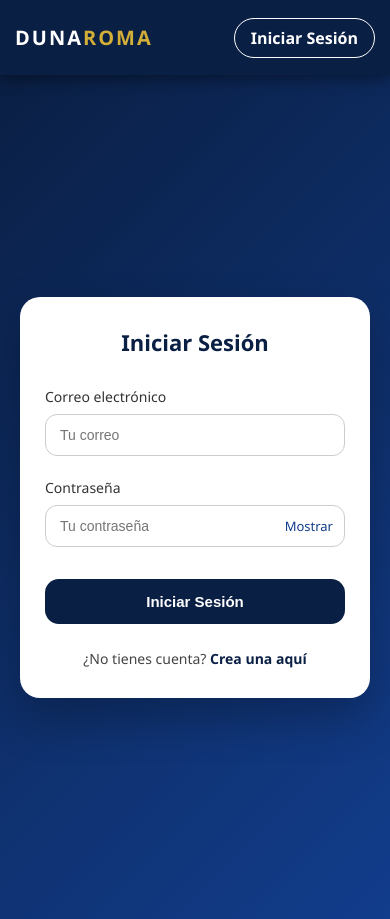
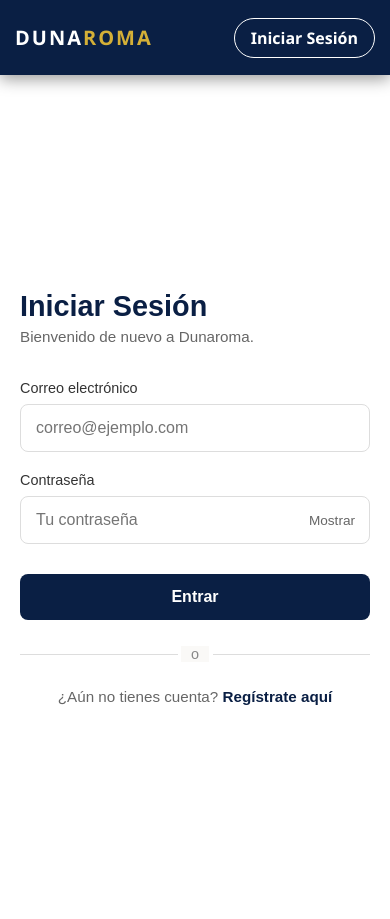
Before and after one commit to carlosmelendrez31/FRONT-END-DONARUMA, an Angular app: page / in a window 390 px wide. Built offline with nearby package versions, Linux system fonts and the light colour scheme.

Commit message:
Agregado diseño responsivo a inicio y modificacion de diseño

```diff
--- a/src/app/pages/Login/login/login.css
+++ b/src/app/pages/Login/login/login.css
@@ -1,142 +1,255 @@
-/* Fuente global */
-body {
+/* ========================================== */
+/* ESTRUCTURA DIVIDIDA (SPLIT SCREEN) */
+/* ========================================== */
+.login-wrapper {
+  display: flex;
+  min-height: 100vh;
   font-family: 'Poppins', sans-serif;
-  margin: 0;
+  background-color: #ffffff;
 }
 
-/* Fondo degradado azul elegante */
-.login-container {
+/* ========================================== */
+/* 🔥 NUEVO: LADO IZQUIERDO: CARRUSEL 🔥 */
+/* ========================================== */
+.login-image {
+  flex: 1;
+  position: relative;
+  display: none; /* Se oculta en celulares */
+  overflow: hidden;
+}
+
+@media (min-width: 768px) {
+  .login-image { display: block; }
+}
+
+/* Las imágenes de fondo que van rotando */
+.diapositiva-login {
+  position: absolute;
+  top: 0; left: 0; width: 100%; height: 100%;
+  background-position: center;
+  background-size: cover;
+  opacity: 0;
+  transition: opacity 1.5s ease-in-out; /* Esta es la suavidad del cambio */
+  z-index: 1;
+}
+
+.diapositiva-login.activa {
+  opacity: 1;
+  z-index: 2;
+}
+
+/* La capa oscura para que las letras se lean bien */
+.overlay {
+  position: absolute;
+  top: 0; left: 0; width: 100%; height: 100%;
+  background: rgba(10, 31, 68, 0.4);
+  color: white;
+  display: flex;
+  flex-direction: column;
+  justify-content: center;
+  align-items: center;
+  text-align: center;
+  z-index: 3; /* Va encima de las fotos */
+}
+
+.overlay h2 {
+  font-size: 3.5rem;
+  margin: 0;
+  letter-spacing: 4px;
+}
+
+.overlay span { color: #d4af37; }
+
+.overlay p {
+  font-size: 1.2rem;
+  margin-top: 10px;
+  font-weight: 300;
+}
+
+/* ========================================== */
+/* LADO DERECHO: FORMULARIO LIMPIO */
+/* ========================================== */
+.login-form-container {
+  flex: 1;
   display: flex;
   justify-content: center;
   align-items: center;
-  min-height: 100vh;
-  padding: 20px;
-  background: linear-gradient(135deg, #0A1F44, #123D8C);
+  padding: 40px 20px;
+  background-color: #faf9f7; /* Blanco muy sutil, tirando a crema */
 }
 
-/* Caja principal */
-.login-box {
-  background: white;
-  padding: 45px 40px;
-  border-radius: 20px;
-  box-shadow: 0 20px 45px rgba(0, 0, 0, 0.25);
+.form-box {
   width: 100%;
-  max-width: 400px;
-  text-align: center;
-  animation: fadeIn 0.6s ease-in-out;
+  max-width: 380px;
 }
 
-/* Título */
-.login-box h2 {
-  margin-bottom: 30px;
-  font-size: 26px;
+.title {
+  font-size: 2rem;
+  color: #0A1F44;
+  margin: 0 0 5px 0;
   font-weight: 600;
+}
+
+.subtitle {
+  color: #666;
+  font-size: 0.95rem;
+  margin-bottom: 35px;
+}
+
+.input-group { margin-bottom: 20px; }
+
+.input-group label {
+  display: block;
+  font-size: 0.9rem;
+  color: #333;
+  margin-bottom: 8px;
+  font-weight: 500;
+}
+
+.input-group input {
+  width: 100%;
+  padding: 14px 15px;
+  border: 1px solid #ddd;
+  border-radius: 8px;
+  font-size: 1rem;
+  box-sizing: border-box;
+  font-family: 'Poppins', sans-serif;
+  transition: all 0.3s;
+  background: white;
+}
+
+/* 🔥 TOQUE DORADO CUANDO HACES CLIC EN ESCRIBIR 🔥 */
+.input-group input:focus {
+  border-color: #d4af37;
+  box-shadow: 0 0 8px rgba(212, 175, 55, 0.2);
+  outline: none;
+}
+
+.input-group input.input-error {
+  border-color: #e74c3c;
+  background-color: #fdf5f5;
+}
+
+.password-wrapper { position: relative; }
+
+.show-password {
+  position: absolute;
+  right: 15px;
+  top: 50%;
+  transform: translateY(-50%);
+  background: none;
+  border: none;
+  font-size: 0.85rem;
+  color: #666;
+  cursor: pointer;
+  font-family: 'Poppins', sans-serif;
+  font-weight: 500;
+}
+
+.show-password:hover { color: #d4af37; } /* Brilla en dorado al pasar el mouse */
+
+/* ========================================== */
+/* BOTÓN PRINCIPAL */
+/* ========================================== */
+.btn-primary {
+  width: 100%;
+  padding: 14px;
+  background-color: #0A1F44;
+  color: white;
+  border: none;
+  border-radius: 8px;
+  font-size: 1rem;
+  font-weight: 600;
+  cursor: pointer;
+  transition: 0.3s;
+  font-family: 'Poppins', sans-serif;
+  margin-top: 10px;
+}
+
+/* 🔥 El botón se pone dorado con letras azules al pasar el mouse 🔥 */
+.btn-primary:hover:not([disabled]) {
+  background-color: #d4af37;
   color: #0A1F44;
 }
 
-/* Grupo de inputs */
-.input-group {
-  margin-bottom: 22px;
-  text-align: left;
+.btn-primary:disabled {
+  opacity: 0.7;
+  cursor: not-allowed;
 }
 
-.input-group label {
-  display: block;
-  font-size: 14px;
-  font-weight: 500;
-  margin-bottom: 8px;
-  color: #333;
-}
-
-/* Inputs */
-.input-group input {
-  width: 100%;
-  padding: 12px 14px;
-  border-radius: 12px;
-  border: 1px solid #ccc;
-  font-size: 14px;
-  transition: 0.3s ease;
-}
-
-/* Efecto focus */
-.input-group input:focus {
-  border-color: #123D8C;
-  box-shadow: 0 0 0 3px rgba(18, 61, 140, 0.2);
-  outline: none;
-}
-
-/* Wrapper contraseña */
-.password-wrapper {
+/* ========================================== */
+/* SEPARADOR Y LINKS */
+/* ========================================== */
+.divider {
+  text-align: center;
+  margin: 25px 0;
   position: relative;
 }
 
-.show-password {
+.divider::before, .divider::after {
+  content: "";
   position: absolute;
-  right: 12px;
   top: 50%;
-  transform: translateY(-50%);
-  font-size: 13px;
-  color: #123D8C;
-  cursor: pointer;
-  font-weight: 500;
+  width: 45%;
+  height: 1px;
+  background: #ddd;
+}
+.divider::before { left: 0; }
+.divider::after { right: 0; }
+
+.divider span {
+  color: #888;
+  font-size: 0.9rem;
+  background: #faf9f7;
+  padding: 0 10px;
 }
 
-/* Botón */
-.login-button {
-  width: 100%;
-  padding: 14px;
-  margin-top: 10px;
-  background: #0A1F44;
-  color: white;
-  border: none;
-  border-radius: 14px;
-  font-size: 15px;
-  font-weight: 600;
-  cursor: pointer;
-  transition: 0.3s ease;
-}
-
-.login-button:hover {
-  background: #123D8C;
-  transform: translateY(-2px);
-}
-
-/* Link registro */
-.signup-link {
-  margin-top: 25px;
-  font-size: 14px;
-  color: #444;
-}
+.signup-link { text-align: center; color: #666; font-size: 0.95rem; }
 
 .signup-link a {
   color: #0A1F44;
   font-weight: 600;
   text-decoration: none;
+  transition: 0.3s;
 }
 
-.signup-link a:hover {
-  text-decoration: underline;
+.signup-link a:hover { color: #d4af37; } /* Dorado al hover */
+
+/* ========================================== */
+/* TOASTS (ALERTAS) Y RESPONSIVO */
+/* ========================================== */
+.toast-container {
+  position: fixed;
+  top: 20px;
+  right: 20px;
+  z-index: 10000;
+  display: flex;
+  flex-direction: column;
+  gap: 10px;
 }
 
-/* Animación */
-@keyframes fadeIn {
-  from {
-    opacity: 0;
-    transform: translateY(25px);
-  }
-  to {
-    opacity: 1;
-    transform: translateY(0);
-  }
+.toast-mensaje {
+  color: white;
+  padding: 12px 20px;
+  border-radius: 6px;
+  font-size: 0.9rem;
+  box-shadow: 0 4px 12px rgba(0,0,0,0.15);
+  animation: slideIn 0.3s forwards;
 }
 
-/* Responsive */
-@media (max-width: 480px) {
-  .login-box {
-    padding: 30px 25px;
+.toast-mensaje.error { background: #e74c3c; }
+.toast-mensaje.exito { background: #2ecc71; }
+
+@keyframes slideIn {
+  from { transform: translateX(100%); opacity: 0; }
+  to { transform: translateX(0); opacity: 1; }
+}
+
+@media (max-width: 768px) {
+  .login-form-container {
+    background-color: #ffffff;
+    padding: 20px;
   }
-
-  .login-box h2 {
-    font-size: 22px;
-  }
+  .title { font-size: 1.8rem; }
+  .toast-container { top: 10px; left: 10px; right: 10px; }
 }
--- a/src/app/pages/Login/login/login.html
+++ b/src/app/pages/Login/login/login.html
@@ -1,16 +1,30 @@
-<!-- Fuente moderna -->
-<link href="https://fonts.googleapis.com/css2?family=Poppins:wght@300;400;600&display=swap" rel="stylesheet">
+<div class="login-wrapper">
 
-<section class="login-container">
-  <div class="login-box">
+  <div class="toast-container">
+    <div class="toast-mensaje error" *ngFor="let err of notificacionesError">⚠️ {{err}}</div>
+    <div class="toast-mensaje exito" *ngFor="let exito of notificacionesExito">✅ {{exito}}</div>
+  </div>
 
-    <h2>Iniciar Sesión</h2>
+  <div class="login-image">
+    <div class="diapositiva-login"
+         *ngFor="let img of imagenesCarrusel; let i = index"
+         [style.backgroundImage]="'url(' + img + ')'"
+         [class.activa]="i === imagenActualIndex">
+    </div>
+
+    <div class="overlay">
+      <h2>DUNA<span>ROMA</span></h2>
+      <p>Descubre la esencia que define tu estilo.</p>
+    </div>
+  </div>
+
+  <div class="login-form-container">
+    <div class="form-box">
+
+      <h2 class="title">Iniciar Sesión</h2>
+      <p class="subtitle">Bienvenido de nuevo a Dunaroma.</p>
 
       <form (ngSubmit)="login()">
-
-      <div *ngIf="errorMessage" style="color: red; margin-bottom: 15px; font-size: 14px;">
-        {{ errorMessage }}
-      </div>
 
         <div class="input-group">
           <label for="email">Correo electrónico</label>
@@ -20,35 +34,43 @@
             name="email"
             [(ngModel)]="correo"
             required
-          placeholder="Tu correo">
+            placeholder="correo@ejemplo.com"
+            [class.input-error]="errorCampoInvalido && !correo">
         </div>
 
         <div class="input-group">
           <label for="password">Contraseña</label>
           <div class="password-wrapper">
             <input
-            type="password"
+              [type]="shPassword ? 'text' : 'password'"
               id="password"
               name="password"
               [(ngModel)]="contrasena"
               required
-            placeholder="Tu contraseña">
-          <span class="show-password" (click)="togglePasswordVisibility()">
+              placeholder="Tu contraseña"
+              [class.input-error]="errorCampoInvalido && !contrasena">
+
+            <button type="button" class="show-password" (click)="togglePasswordVisibility()">
               {{ shPassword ? 'Ocultar' : 'Mostrar' }}
-          </span>
+            </button>
           </div>
         </div>
 
-      <button type="submit" class="login-button" [disabled]="isLoading">
-        {{ isLoading ? 'Cargando...' : 'Iniciar Sesión' }}
+        <button type="submit" class="btn-primary" [disabled]="isLoading">
+          {{ isLoading ? 'Validando...' : 'Entrar' }}
         </button>
 
       </form>
 
+      <div class="divider">
+        <span>o</span>
+      </div>
+
       <p class="signup-link">
-      ¿No tienes cuenta?
-      <a routerLink="/registrar">Crea una aquí</a>
+        ¿Aún no tienes cuenta?
+        <a routerLink="/registrar">Regístrate aquí</a>
       </p>
 
     </div>
-</section>
+  </div>
+</div>
--- a/src/app/pages/Login/login/login.ts
+++ b/src/app/pages/Login/login/login.ts
@@ -1,4 +1,4 @@
-import { Component, inject } from '@angular/core';
+import { Component, inject, OnInit, OnDestroy } from '@angular/core';
 import { CommonModule } from '@angular/common';
 import { FormsModule } from '@angular/forms';
 import { Router, RouterModule } from '@angular/router';
@@ -10,59 +10,124 @@ import { AppStorageService } from '../../../core/services/app-storage.service';
   standalone: true,
   imports: [CommonModule, FormsModule, RouterModule],
   templateUrl: './login.html',
-  styleUrl: './login.css',
+  styleUrls: ['./login.css']
 })
-export class Login {
+export class Login implements OnInit, OnDestroy {
+  // Variables del Formulario
   correo: string = '';
   contrasena: string = '';
-  errorMessage: string = '';
+
+  // Estados de la Interfaz (UI)
   isLoading: boolean = false;
   shPassword = false;
+  errorCampoInvalido: boolean = false;
 
+  // Sistema de Alertas (Toasts)
+  notificacionesError: string[] = [];
+  notificacionesExito: string[] = [];
+
+  // 🔥 NUEVO: Variables del Carrusel
+  imagenesCarrusel: string[] = [
+    'https://i.postimg.cc/MZhZ60hN/Duna2.jpg', // Escena de montaña 1
+    'https://i.postimg.cc/fRvMfGJ9/duna3.jpg', // Escena de montaña 2
+    'https://i.postimg.cc/QtQmFJfk/Dunaroma.png'  // Escena de montaña 3
+  ];
+  imagenActualIndex: number = 0;
+  intervaloCarrusel: any;
+
+  // Inyección de Servicios
   private authService = inject(AuthService);
   private appStorage = inject(AppStorageService);
   private router = inject(Router);
 
-  togglePasswordVisibility() {
-    this.shPassword = !this.shPassword;
-    const passwordInput = document.getElementById('password') as HTMLInputElement;
-    if (passwordInput) {
-      passwordInput.type = this.shPassword ? 'text' : 'password';
+  ngOnInit() {
+    // 🔥 NUEVO: Arrancamos el carrusel para que cambie cada 4 segundos
+    this.intervaloCarrusel = setInterval(() => {
+      this.imagenActualIndex = (this.imagenActualIndex + 1) % this.imagenesCarrusel.length;
+    }, 4000);
+  }
+
+  ngOnDestroy() {
+    // 🔥 NUEVO: Limpiamos el carrusel cuando cambiamos de pantalla
+    if (this.intervaloCarrusel) {
+      clearInterval(this.intervaloCarrusel);
     }
   }
 
+  togglePasswordVisibility() {
+    this.shPassword = !this.shPassword;
+  }
+
   login() {
-    this.errorMessage = '';
-
+    // 1. Validaciones locales (Campos vacíos)
     if (!this.correo || !this.contrasena) {
-      this.errorMessage = 'Por favor, ingresa tu correo y contraseña.';
+      this.errorCampoInvalido = true;
+      this.mostrarError('Por favor, ingresa tu correo y contraseña.');
       return;
     }
 
+    // Si pasamos la validación local, limpiamos los bordes rojos y activamos el loader
+    this.errorCampoInvalido = false;
     this.isLoading = true;
 
+    // 2. Petición real al Back-End en C#
     this.authService.login(this.correo, this.contrasena).subscribe({
-      next: (response) => {
-        this.isLoading = false;
+      next: (response: any) => {
         if (response.exito) {
+          // Guardamos los tokens reales
           this.authService.setTokens(response.accessToken, response.refreshToken);
           this.appStorage.loadUserProfileIfAuthenticated();
 
+          this.mostrarExito('¡Acceso concedido! Validando credenciales...');
+
+          // Damos un pequeño retraso (1 segundo) para que la alerta verde se alcance a ver
+          // antes de saltar a la otra pantalla
+          setTimeout(() => {
+            this.isLoading = false;
             const role = this.appStorage.getUserRole();
+
+            // Tu lógica inteligente de redirección
             if (role === 'admin') {
               this.router.navigate(['/admin']);
             } else {
               this.router.navigate(['/inicio']);
             }
+          }, 1000);
+
         } else {
-          this.errorMessage = response.mensaje || 'Error al iniciar sesión';
+          this.isLoading = false;
+          this.mostrarError(response.mensaje || 'Error al iniciar sesión');
         }
       },
-      error: (error) => {
+      error: (error: any) => {
         this.isLoading = false;
         console.error('Login error:', error);
-        this.errorMessage = 'Ocurrió un error al intentar conectarse al servidor.';
+
+        // Atrapamos si C# nos mandó un mensaje de error específico
+        if (error.error && error.error.mensaje) {
+          this.mostrarError(error.error.mensaje);
+        } else {
+          this.mostrarError('Ocurrió un error al intentar conectarse al servidor.');
+        }
       }
     });
   }
+
+  // =========================================
+  // FUNCIONES PARA CONTROLAR ALERTAS (TOASTS)
+  // =========================================
+  mostrarError(mensaje: string) {
+    this.notificacionesError.push(mensaje);
+    // Borramos el mensaje después de 4 segundos
+    setTimeout(() => {
+      this.notificacionesError.shift();
+    }, 4000);
   }
+
+  mostrarExito(mensaje: string) {
+    this.notificacionesExito.push(mensaje);
+    setTimeout(() => {
+      this.notificacionesExito.shift();
+    }, 4000);
+  }
+}
--- a/src/app/pages/novedades/novedades.css
+++ b/src/app/pages/novedades/novedades.css
@@ -869,9 +869,7 @@ body.modal-open {
 .btn-checkout:hover {
     background: white;
 }
-/* ========================================== */
-/* 📱 MODO CELULAR / TABLET (DISEÑO RESPONSIVO) */
-/* ========================================== */
+/* Responsivo para celulares o tablets */
 
 /* Este breakpoint se activa en tablets verticales y celulares (768px o menos) */
 @media (max-width: 768px) {
```
Also changed, not shown: src/app/pages/oferta/oferta.css (+135 -0 lines). Lines whose indentation alone changed are shown as unchanged.
